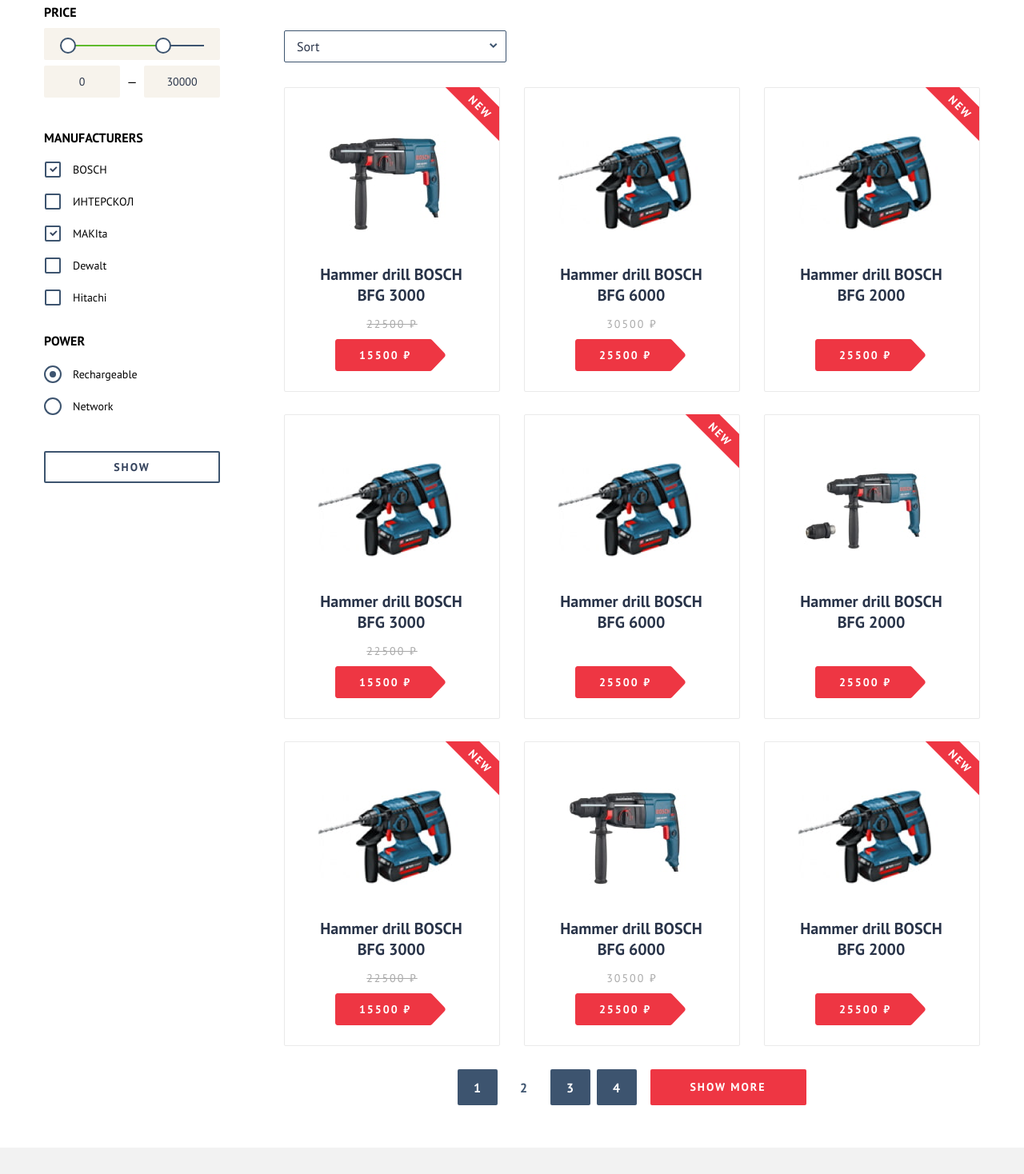
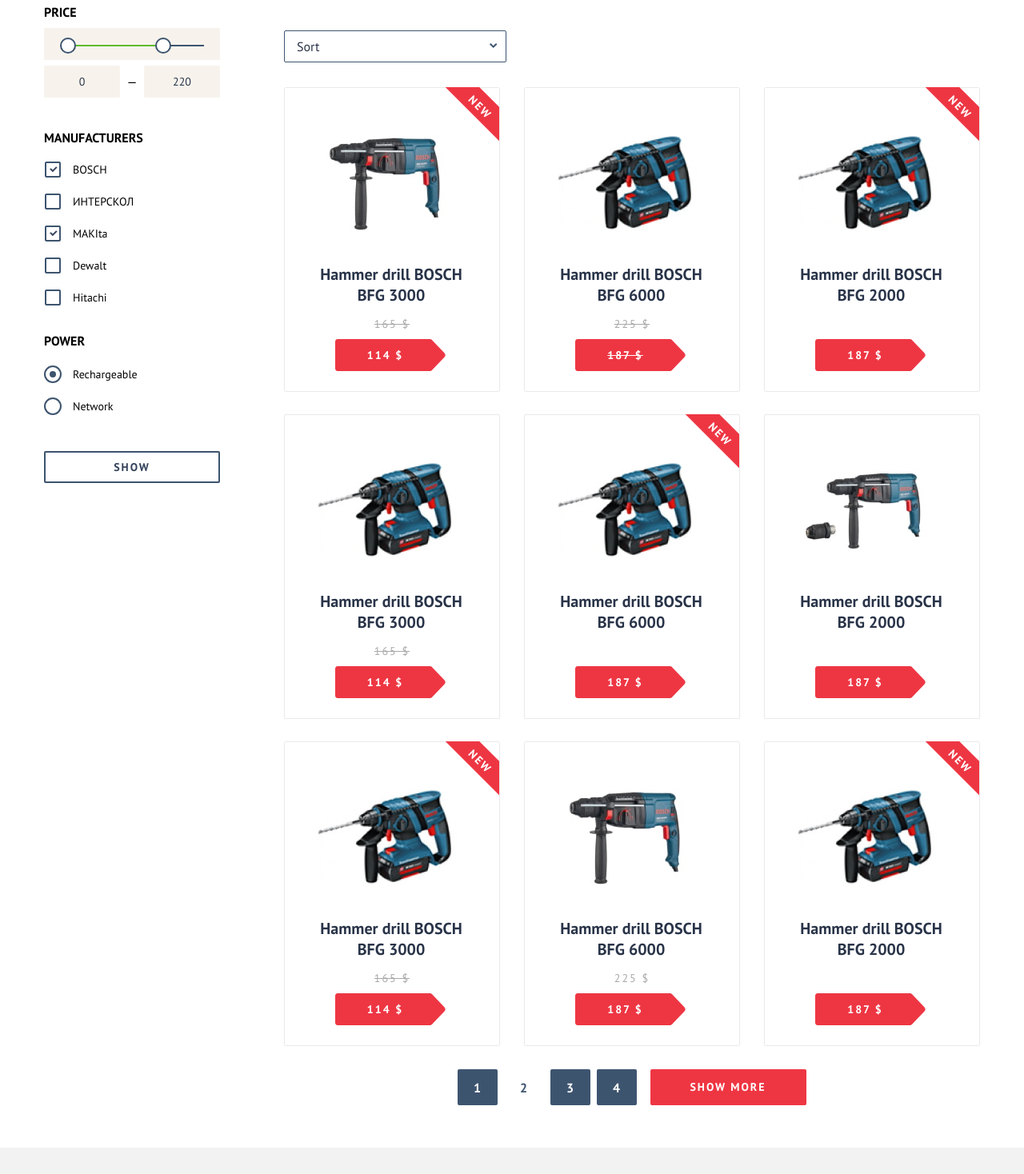
Before and after one commit to alexandrpavlychenko/technomart, a plain HTML site: page index.html in a window 1280 px wide. Shown: the part 922-2390 px from the top of the page at 80% size. Drawn offline with Linux system fonts and the light colour scheme.

Commit message:
Add files via upload

```diff
--- a/index.html
+++ b/index.html
@@ -232,7 +232,7 @@
               <input class="filters-form-range-input filters-form-min-price" id="filter-min-price" name="min-price" type="number" value="0">
               <span class="filters-form-price-inputs-dash">&mdash;</span>
               <label class="visually-hidden" for="filter-max-price">Maximum price</label>
-              <input class="filters-form-range-input filters-form-max-price" id="filter-max-price" name="max-price" type="number" value="30000">
+              <input class="filters-form-range-input filters-form-max-price" id="filter-max-price" name="max-price" type="number" value="220">
             </div>
           </fieldset>
           <fieldset class="filters-form-group filters-form-group-manufacturers">
@@ -278,12 +278,12 @@
                 <img src="images/bfg-3000.jpg" width="216" height="180" alt="">
               </div>
               <h3 class="index-catalog-card-title">Hammer drill BOSCH BFG&nbsp;3000</h3>
-              <s class="index-catalog-card-old-price">22500 &#8381;</s>
+              <s class="index-catalog-card-old-price">165&nbsp;&dollar;</s>
               <a class="index-catalog-card-actual-price" href="#">
                 <svg width="138" height="40" viewBox="0 0 138 40" fill="none" xmlns="http://www.w3.org/2000/svg" role="img" aria-label="Price marker.">
                   <path d="M121.1 1.24A4 4 0 0 0 118.2 0H2.96C1.33 0 0 1.42 0 3.16v33.68C0 38.58 1.33 40 2.96 40H118.2a4 4 0 0 0 2.9-1.24l15.27-16a4 4 0 0 0 0-5.52l-15.28-16Z" fill="currentColor"/>
                 </svg>
-                <span class="index-catalog-card-actual-price-indicator">15500 &#8381;</span>
+                <span class="index-catalog-card-actual-price-indicator">114&nbsp;&dollar;</span>
               </a>
               <div class="index-catalog-card-btns">
                 <a class="btn-accent index-catalog-card-link-btn" href="#">Buy</a>
@@ -298,12 +298,12 @@
                 <img src="images/bfg-6000.jpg" width="216" height="180" alt="">
               </div>
               <h3 class="index-catalog-card-title">Hammer drill BOSCH BFG&nbsp;6000</h3>
-              <span class="index-catalog-card-old-price">30500 &#8381;</span>
+              <s class="index-catalog-card-old-price">225&nbsp;&dollar;</s>
               <a class="index-catalog-card-actual-price" href="#">
                 <svg width="138" height="40" viewBox="0 0 138 40" fill="none" xmlns="http://www.w3.org/2000/svg" role="img" aria-label="Price marker.">
                   <path d="M121.1 1.24A4 4 0 0 0 118.2 0H2.96C1.33 0 0 1.42 0 3.16v33.68C0 38.58 1.33 40 2.96 40H118.2a4 4 0 0 0 2.9-1.24l15.27-16a4 4 0 0 0 0-5.52l-15.28-16Z" fill="currentColor"/>
                 </svg>
-                <span class="index-catalog-card-actual-price-indicator">25500 &#8381;</span>
+                <s class="index-catalog-card-actual-price-indicator">187&nbsp;&dollar;</s>
               </a>
               <div class="index-catalog-card-btns">
                 <a class="btn-accent index-catalog-card-link-btn" href="#">Buy</a>
@@ -322,7 +322,7 @@
                 <svg width="138" height="40" viewBox="0 0 138 40" fill="none" xmlns="http://www.w3.org/2000/svg" role="img" aria-label="Price marker.">
                   <path d="M121.1 1.24A4 4 0 0 0 118.2 0H2.96C1.33 0 0 1.42 0 3.16v33.68C0 38.58 1.33 40 2.96 40H118.2a4 4 0 0 0 2.9-1.24l15.27-16a4 4 0 0 0 0-5.52l-15.28-16Z" fill="currentColor"/>
                 </svg>
-                <span class="index-catalog-card-actual-price-indicator">25500 &#8381;</span>
+                <span class="index-catalog-card-actual-price-indicator">187&nbsp;&dollar;</span>
               </a>
               <div class="index-catalog-card-btns">
                 <a class="btn-accent index-catalog-card-link-btn" href="#">Buy</a>
@@ -337,12 +337,12 @@
                 <img src="images/bfg-6000.jpg" width="216" height="180" alt="">
               </div>
               <h3 class="index-catalog-card-title">Hammer drill BOSCH BFG&nbsp;3000</h3>
-              <s class="index-catalog-card-old-price">22500 &#8381;</s>
+              <s class="index-catalog-card-old-price">165&nbsp;&dollar;</s>
               <a class="index-catalog-card-actual-price" href="#">
                 <svg width="138" height="40" viewBox="0 0 138 40" fill="none" xmlns="http://www.w3.org/2000/svg" role="img" aria-label="Price marker.">
                   <path d="M121.1 1.24A4 4 0 0 0 118.2 0H2.96C1.33 0 0 1.42 0 3.16v33.68C0 38.58 1.33 40 2.96 40H118.2a4 4 0 0 0 2.9-1.24l15.27-16a4 4 0 0 0 0-5.52l-15.28-16Z" fill="currentColor"/>
                 </svg>
-                <span class="index-catalog-card-actual-price-indicator">15500 &#8381;</span>
+                <span class="index-catalog-card-actual-price-indicator">114&nbsp;&dollar;</span>
               </a>
               <div class="index-catalog-card-btns">
                 <a class="btn-accent index-catalog-card-link-btn" href="#">Buy</a>
@@ -361,7 +361,7 @@
                 <svg width="138" height="40" viewBox="0 0 138 40" fill="none" xmlns="http://www.w3.org/2000/svg" role="img" aria-label="Price marker.">
                   <path d="M121.1 1.24A4 4 0 0 0 118.2 0H2.96C1.33 0 0 1.42 0 3.16v33.68C0 38.58 1.33 40 2.96 40H118.2a4 4 0 0 0 2.9-1.24l15.27-16a4 4 0 0 0 0-5.52l-15.28-16Z" fill="currentColor"/>
                 </svg>
-                <span class="index-catalog-card-actual-price-indicator">25500 &#8381;</span>
+                <span class="index-catalog-card-actual-price-indicator">187&nbsp;&dollar;</span>
               </a>
               <div class="index-catalog-card-btns">
                 <a class="btn-accent index-catalog-card-link-btn" href="#">Buy</a>
@@ -380,7 +380,7 @@
                 <svg width="138" height="40" viewBox="0 0 138 40" fill="none" xmlns="http://www.w3.org/2000/svg" role="img" aria-label="Price marker.">
                   <path d="M121.1 1.24A4 4 0 0 0 118.2 0H2.96C1.33 0 0 1.42 0 3.16v33.68C0 38.58 1.33 40 2.96 40H118.2a4 4 0 0 0 2.9-1.24l15.27-16a4 4 0 0 0 0-5.52l-15.28-16Z" fill="currentColor"/>
                 </svg>
-                <span class="index-catalog-card-actual-price-indicator">25500 &#8381;</span>
+                <span class="index-catalog-card-actual-price-indicator">187&nbsp;&dollar;</span>
               </a>
               <div class="index-catalog-card-btns">
                 <a class="btn-accent index-catalog-card-link-btn" href="#">Buy</a>
@@ -395,12 +395,12 @@
                 <img src="images/bfg-6000.jpg" width="216" height="180" alt="">
               </div>
               <h3 class="index-catalog-card-title">Hammer drill BOSCH BFG&nbsp;3000</h3>
-              <s class="index-catalog-card-old-price">22500 &#8381;</s>
+              <s class="index-catalog-card-old-price">165 &dollar;</s>
               <a class="index-catalog-card-actual-price" href="#">
                 <svg width="138" height="40" viewBox="0 0 138 40" fill="none" xmlns="http://www.w3.org/2000/svg" role="img" aria-label="Price marker.">
                   <path d="M121.1 1.24A4 4 0 0 0 118.2 0H2.96C1.33 0 0 1.42 0 3.16v33.68C0 38.58 1.33 40 2.96 40H118.2a4 4 0 0 0 2.9-1.24l15.27-16a4 4 0 0 0 0-5.52l-15.28-16Z" fill="currentColor"/>
                 </svg>
-                <span class="index-catalog-card-actual-price-indicator">15500 &#8381;</span>
+                <span class="index-catalog-card-actual-price-indicator">114&nbsp;&dollar;</span>
               </a>
               <div class="index-catalog-card-btns">
                 <a class="btn-accent index-catalog-card-link-btn" href="#">Buy</a>
@@ -415,12 +415,12 @@
                 <img src="images/bfg-3000.jpg" width="216" height="180" alt="">
               </div>
               <h3 class="index-catalog-card-title">Hammer drill BOSCH BFG&nbsp;6000</h3>
-              <span class="index-catalog-card-old-price">30500 &#8381;</span>
+              <span class="index-catalog-card-old-price">225&nbsp;&dollar;</span>
               <a class="index-catalog-card-actual-price" href="#">
                 <svg width="138" height="40" viewBox="0 0 138 40" fill="none" xmlns="http://www.w3.org/2000/svg" role="img" aria-label="Price marker.">
                   <path d="M121.1 1.24A4 4 0 0 0 118.2 0H2.96C1.33 0 0 1.42 0 3.16v33.68C0 38.58 1.33 40 2.96 40H118.2a4 4 0 0 0 2.9-1.24l15.27-16a4 4 0 0 0 0-5.52l-15.28-16Z" fill="currentColor"/>
                 </svg>
-                <span class="index-catalog-card-actual-price-indicator">25500 &#8381;</span>
+                <span class="index-catalog-card-actual-price-indicator">187&nbsp;&dollar;</span>
               </a>
               <div class="index-catalog-card-btns">
                 <a class="btn-accent index-catalog-card-link-btn" href="#">Buy</a>
@@ -439,7 +439,7 @@
                 <svg width="138" height="40" viewBox="0 0 138 40" fill="none" xmlns="http://www.w3.org/2000/svg" role="img" aria-label="Price marker.">
                   <path d="M121.1 1.24A4 4 0 0 0 118.2 0H2.96C1.33 0 0 1.42 0 3.16v33.68C0 38.58 1.33 40 2.96 40H118.2a4 4 0 0 0 2.9-1.24l15.27-16a4 4 0 0 0 0-5.52l-15.28-16Z" fill="currentColor"/>
                 </svg>
-                <span class="index-catalog-card-actual-price-indicator">25500 &#8381;</span>
+                <span class="index-catalog-card-actual-price-indicator">187&nbsp;&dollar;</span>
               </a>
               <div class="index-catalog-card-btns">
                 <a class="btn-accent index-catalog-card-link-btn" href="#">Buy</a>
```
